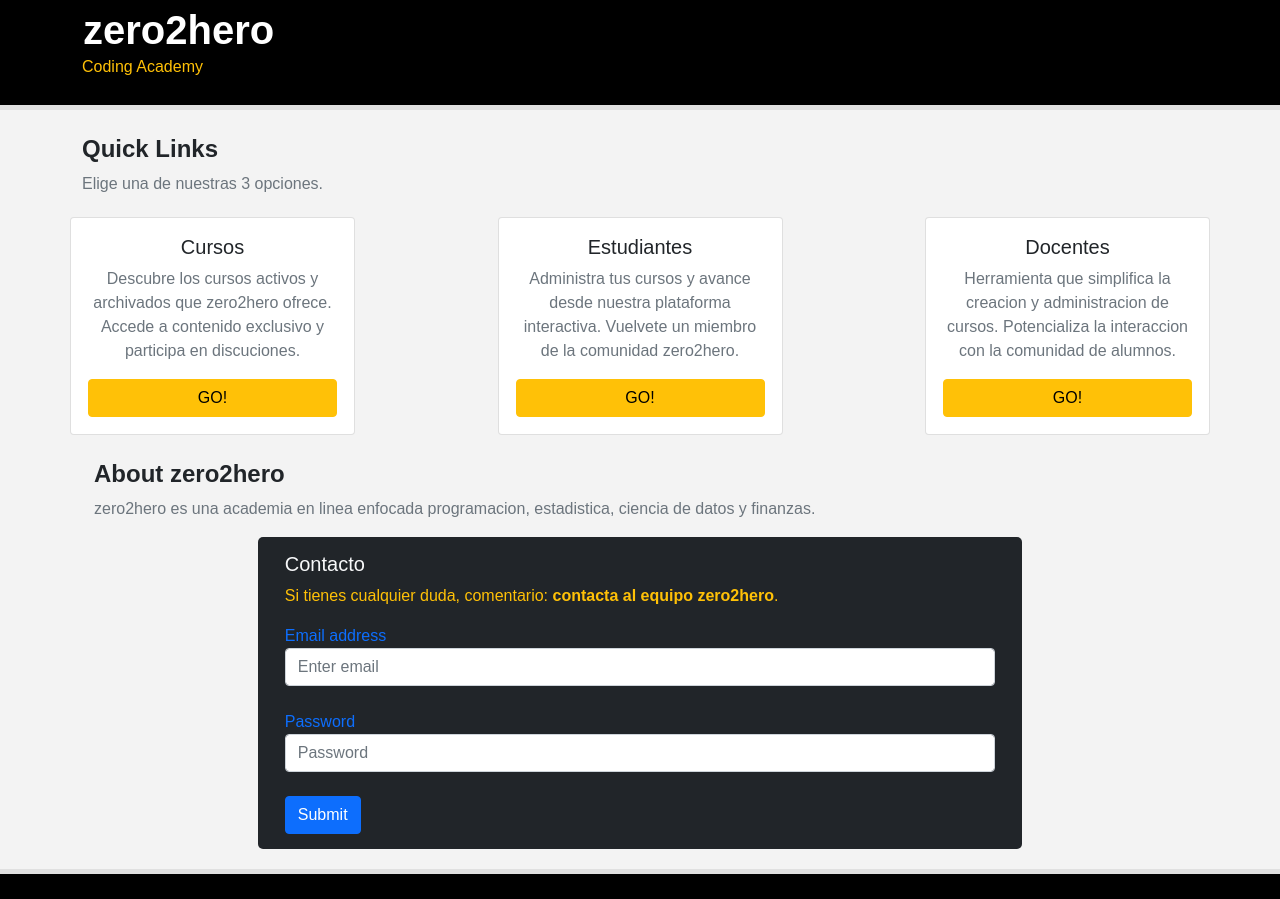
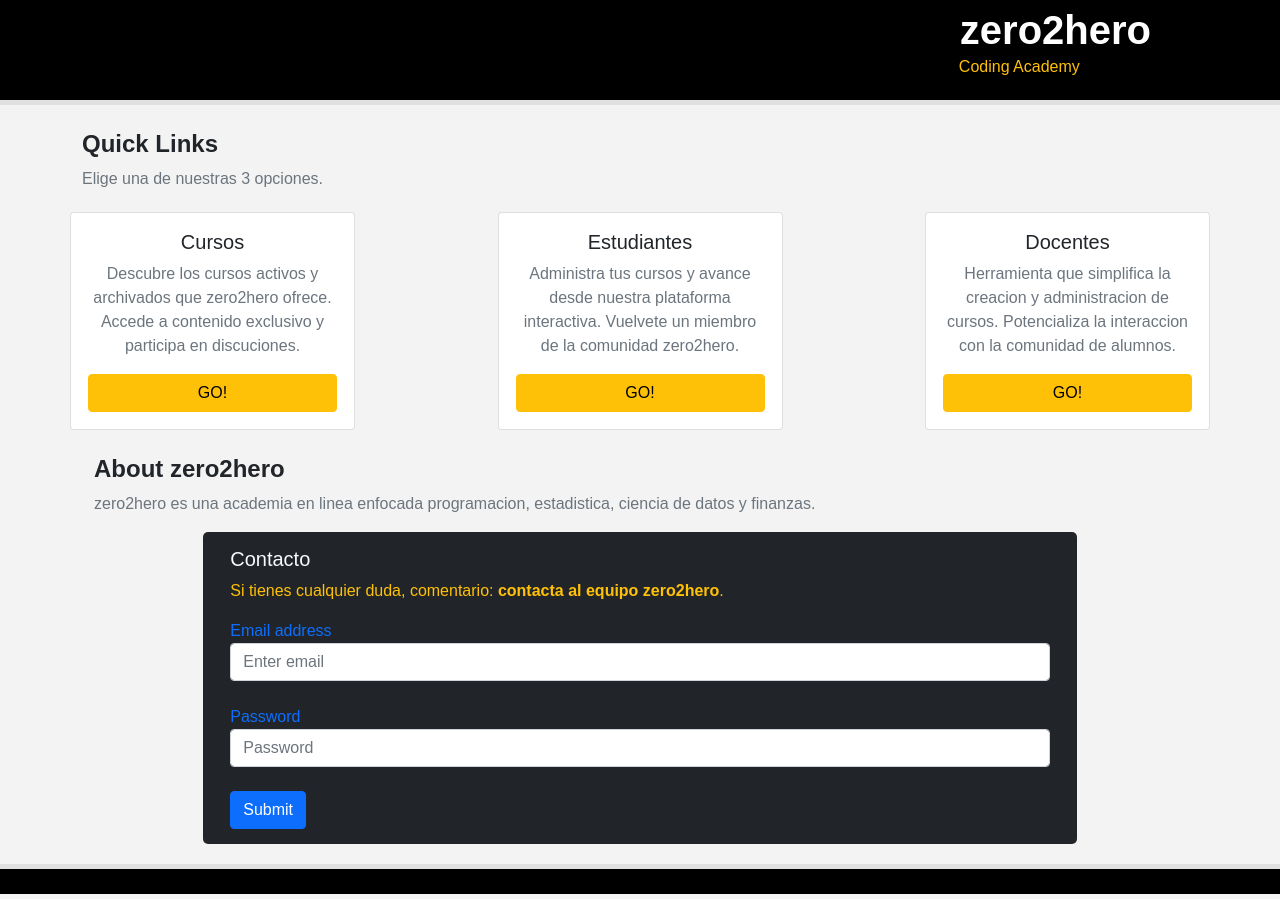
Before and after one commit to blankhall98/zero2heroWEB, a Flask app: page / in a window 1280 px wide. Run offline with Flask 2, Linux system fonts and the light colour scheme.

Commit message:
adding style

```diff
--- a/static/css/style.css
+++ b/static/css/style.css
@@ -18,7 +18,10 @@ small{
 #main-header{
     background-color: black;
     padding: 5px;
-    padding-bottom: 10px;
+    display: flex;
+    flex-direction: row-reverse;
+    padding-bottom: 5px;
+    padding-right: 10%;
     border-bottom: 5px solid #e0e0e0;
 
 }
@@ -59,7 +62,7 @@ small{
 
 #contact{
     padding: 15px;
-    width: 70%;
+    width: 80%;
     margin: auto;
     border-radius: 5px;
 }
--- a/templates/base.html
+++ b/templates/base.html
@@ -11,7 +11,7 @@
 <body>
 
     <div id="main-header">
-        <div class="container">
+        <div class="flex-row-reverse">
             <h1>zero2hero</h1>
             <p class="text-warning">Coding Academy</p>
         </div>
```
